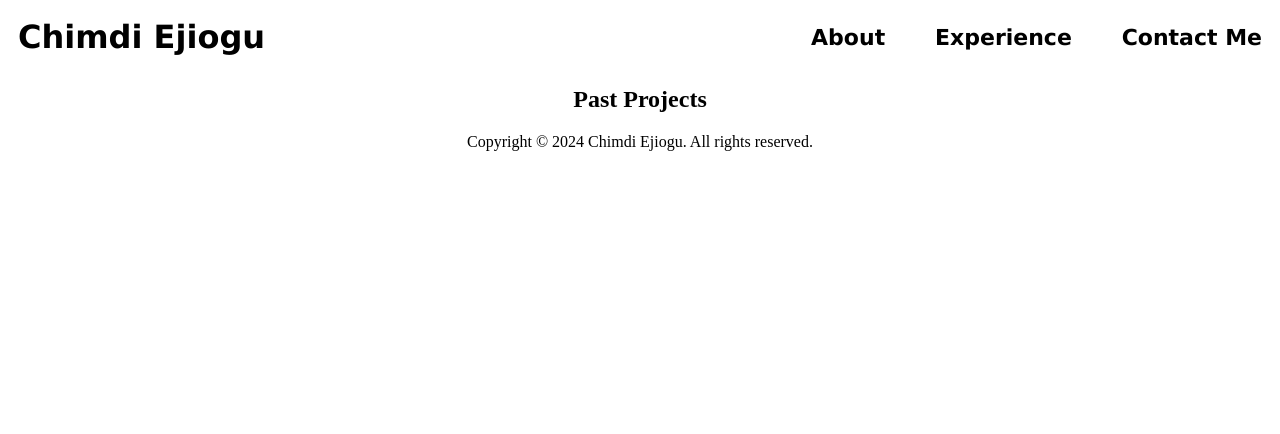
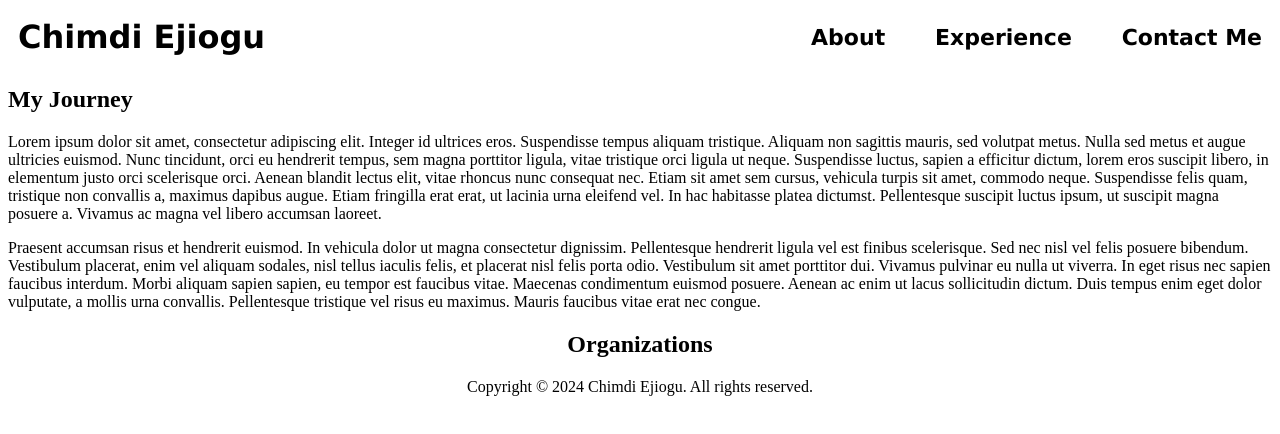
Before and after one commit to cejiogu/personal-website, a React (Create React App) app: page /about in a window 1280 px wide. Shown: the top 434 px of the page. Built offline with nearby package versions, Linux system fonts and the light colour scheme.

Commit message:
Add dummy text to About page

```diff
--- a/src/pages/About.tsx
+++ b/src/pages/About.tsx
@@ -7,7 +7,14 @@ const About = () => {
   return(
     <React.Fragment>
       <div>
-        <h2 style={{textAlign: "center"}}>Past Projects</h2>
+        <h2> My Journey</h2>
+        <p>
+        Lorem ipsum dolor sit amet, consectetur adipiscing elit. Integer id ultrices eros. Suspendisse tempus aliquam tristique. Aliquam non sagittis mauris, sed volutpat metus. Nulla sed metus et augue ultricies euismod. Nunc tincidunt, orci eu hendrerit tempus, sem magna porttitor ligula, vitae tristique orci ligula ut neque. Suspendisse luctus, sapien a efficitur dictum, lorem eros suscipit libero, in elementum justo orci scelerisque orci. Aenean blandit lectus elit, vitae rhoncus nunc consequat nec. Etiam sit amet sem cursus, vehicula turpis sit amet, commodo neque. Suspendisse felis quam, tristique non convallis a, maximus dapibus augue. Etiam fringilla erat erat, ut lacinia urna eleifend vel. In hac habitasse platea dictumst. Pellentesque suscipit luctus ipsum, ut suscipit magna posuere a. Vivamus ac magna vel libero accumsan laoreet.
+        </p>
+        <p>
+        Praesent accumsan risus et hendrerit euismod. In vehicula dolor ut magna consectetur dignissim. Pellentesque hendrerit ligula vel est finibus scelerisque. Sed nec nisl vel felis posuere bibendum. Vestibulum placerat, enim vel aliquam sodales, nisl tellus iaculis felis, et placerat nisl felis porta odio. Vestibulum sit amet porttitor dui. Vivamus pulvinar eu nulla ut viverra. In eget risus nec sapien faucibus interdum. Morbi aliquam sapien sapien, eu tempor est faucibus vitae. Maecenas condimentum euismod posuere. Aenean ac enim ut lacus sollicitudin dictum. Duis tempus enim eget dolor vulputate, a mollis urna convallis. Pellentesque tristique vel risus eu maximus. Mauris faucibus vitae erat nec congue.
+        </p>
+        <h2 style={{textAlign: "center",}}>Organizations</h2>
       </div>
     </React.Fragment>
 
```
